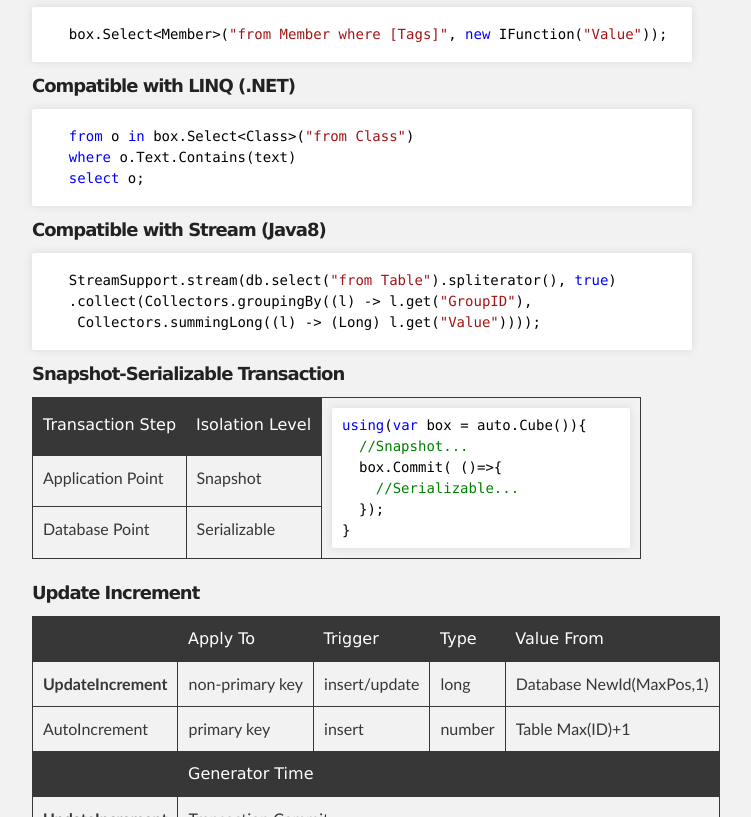
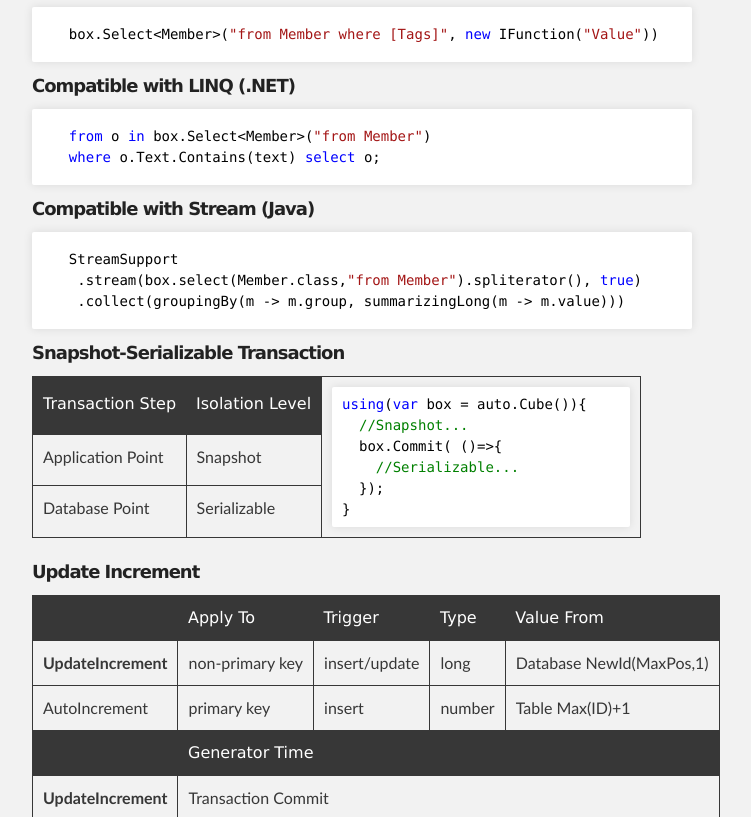
Before and after one commit to iboxdb/iboxdb.github.io, a plain HTML site: page index.html in a window 1280 px wide. Shown: the part 3027-3844 px from the top of the page, without its empty margins (288-1039 px from the left). Drawn offline with Linux system fonts and the light colour scheme.

Commit message:
Update index.html

```diff
--- a/index.html
+++ b/index.html
@@ -175,21 +175,20 @@
 
                 <h5>Custom QueryFunction</h5>
                 <div>
-                    <pre><code class="cs">  box.Select&lt;Member&gt;(&quot;from Member where [Tags]&quot;, new IFunction(&quot;Value&quot;));</code></pre>
+                    <pre><code class="cs">  box.Select&lt;Member&gt;(&quot;from Member where [Tags]&quot;, new IFunction(&quot;Value&quot;))</code></pre>
                 </div>
 
                 <h5>Compatible with LINQ (.NET)</h5>
                 <div>
-                    <pre><code class="cs">  from o in box.Select&lt;Class&gt;(&quot;from Class&quot;)
-  where o.Text.Contains(text)
-  select o;</code></pre>
+                    <pre><code class="cs">  from o in box.Select&lt;Member&gt;(&quot;from Member&quot;)
+  where o.Text.Contains(text) select o;</code></pre>
                 </div>
 
-                <h5>Compatible with Stream (Java8)</h5>
+                <h5>Compatible with Stream (Java)</h5>
                 <div>
-                    <pre><code class="java">  StreamSupport.stream(db.select(&quot;from Table&quot;).spliterator(), true)
-  .collect(Collectors.groupingBy((l) -&gt; l.get(&quot;GroupID&quot;),
-   Collectors.summingLong((l) -&gt; (Long) l.get(&quot;Value&quot;))));</code></pre>
+                    <pre><code class="java">  StreamSupport
+   .stream(box.select(Member.class,&quot;from Member&quot;).spliterator(), true)
+   .collect(groupingBy(m -> m.group, summarizingLong(m -> m.value)))</code></pre>
                 </div>
 
                 <h5>Snapshot-Serializable Transaction</h5>
```
